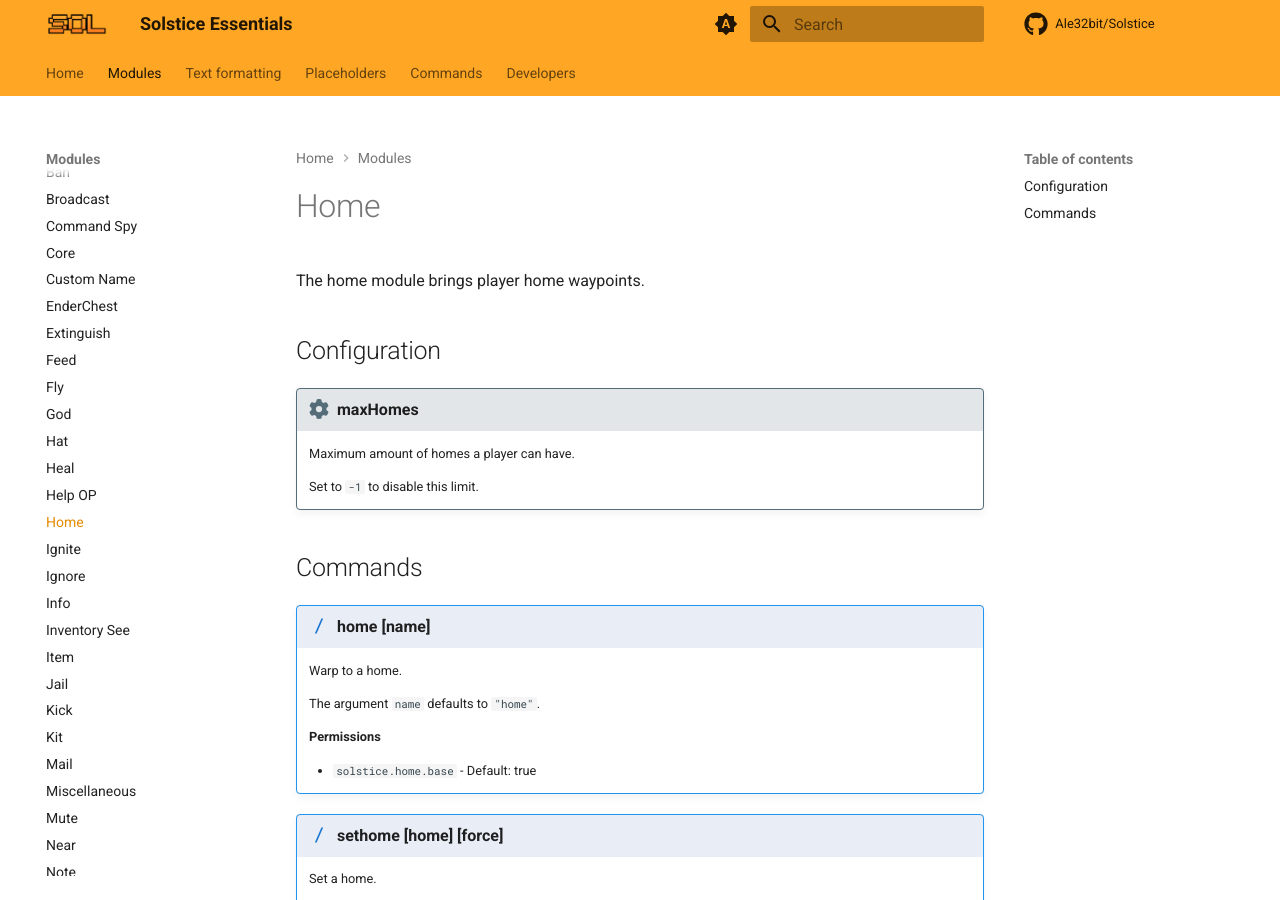
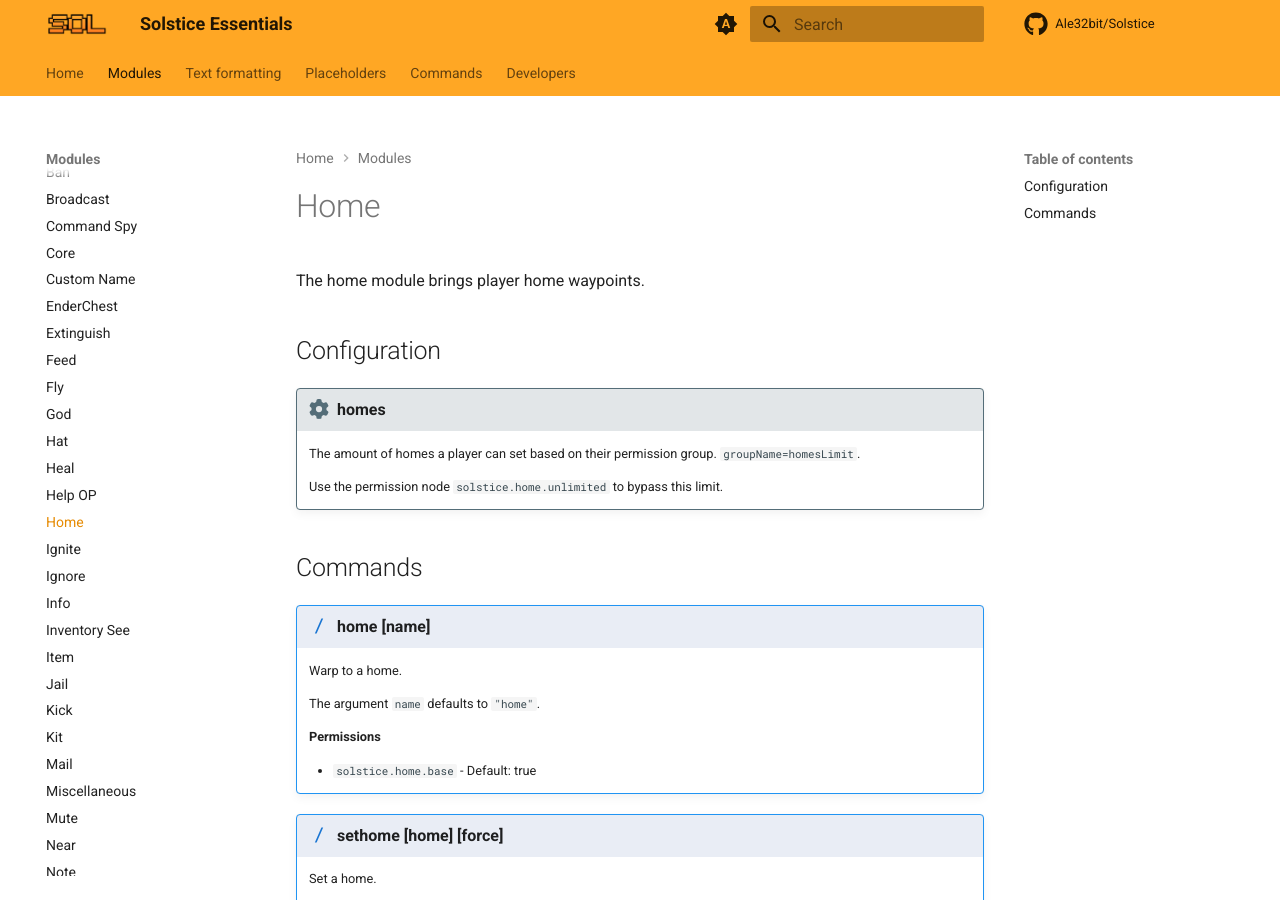
Before and after one commit to Ale32bit/Solstice-docs, an MkDocs documentation site: the page built from docs/modules/home.md, in a window 1280 px wide and 900 px high. Built offline with MkDocs 1.6.1 and Material for MkDocs 9.7.7, drawn with Linux system fonts in a browser that asks for light colours; plug-ins that fetch from the network failed and are left out; comment, search, counter and statistics services are not loaded; the version menu is left out.

Commit message:
Update home module doc

```diff
--- a/docs/modules/home.md
+++ b/docs/modules/home.md
@@ -4,11 +4,11 @@ The home module brings player home waypoints.
 
 ## Configuration
 
-!!! config "maxHomes"
+!!! config "homes"
 
-    Maximum amount of homes a player can have.
+    The amount of homes a player can set based on their permission group. `groupName=homesLimit`.
 
-    Set to `-1` to disable this limit.
+    Use the permission node `solstice.home.unlimited` to bypass this limit.
 
 ## Commands
 
```
